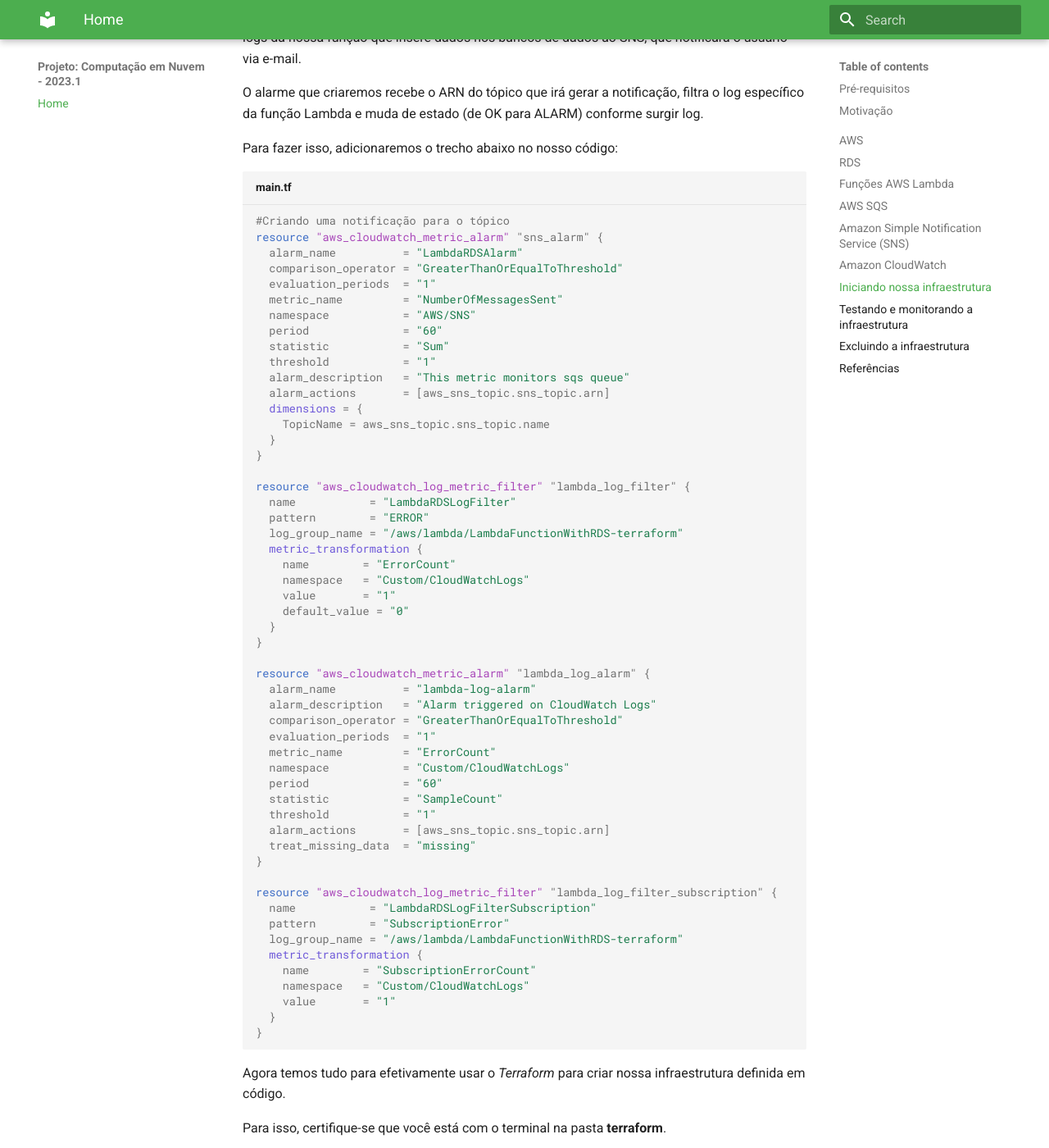
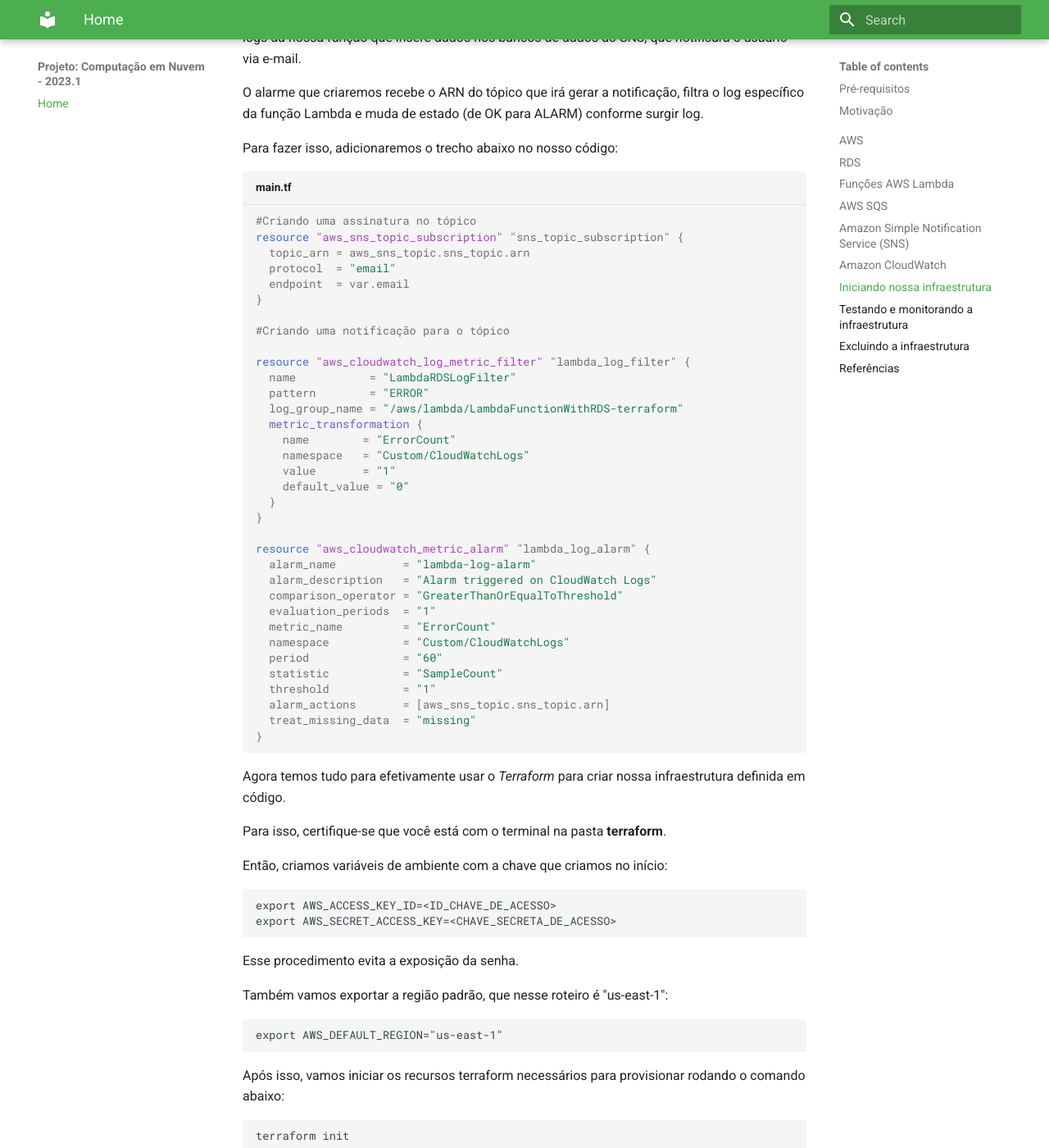
Before and after one commit to lorrancmlopes/CloudComputing, an MkDocs documentation site: the page built from docs-src/index.md, in a window 1280 px wide and 1400 px high, scrolled down 11839 px. Shown: the whole window at 82% size. Built offline with MkDocs 1.6.1 and Material for MkDocs 9.7.7, drawn with Linux system fonts in a browser that asks for light colours; emoji names are drawn with the system emoji font; some of the changed text lies outside the part shown.

Commit message:
corrige código duplicado no fim

````diff
--- a/docs-src/index.md
+++ b/docs-src/index.md
@@ -494,22 +494,14 @@
 Para fazer isso, adicionaremos o trecho abaixo no nosso código:
 
 ``` tf title="main.tf"
+#Criando uma assinatura no tópico
+resource "aws_sns_topic_subscription" "sns_topic_subscription" {
+  topic_arn = aws_sns_topic.sns_topic.arn
+  protocol  = "email"
+  endpoint  = var.email
+}
+
 #Criando uma notificação para o tópico
-resource "aws_cloudwatch_metric_alarm" "sns_alarm" {
-  alarm_name          = "LambdaRDSAlarm"
-  comparison_operator = "GreaterThanOrEqualToThreshold"
-  evaluation_periods  = "1"
-  metric_name         = "NumberOfMessagesSent"
-  namespace           = "AWS/SNS"
-  period              = "60"
-  statistic           = "Sum"
-  threshold           = "1"
-  alarm_description   = "This metric monitors sqs queue"
-  alarm_actions       = [aws_sns_topic.sns_topic.arn]
-  dimensions = {
-    TopicName = aws_sns_topic.sns_topic.name
-  }
-}
 
 resource "aws_cloudwatch_log_metric_filter" "lambda_log_filter" {
   name           = "LambdaRDSLogFilter"
@@ -535,17 +527,6 @@
   threshold           = "1"
   alarm_actions       = [aws_sns_topic.sns_topic.arn]
   treat_missing_data  = "missing"
-}
-
-resource "aws_cloudwatch_log_metric_filter" "lambda_log_filter_subscription" {
-  name           = "LambdaRDSLogFilterSubscription"
-  pattern        = "SubscriptionError"
-  log_group_name = "/aws/lambda/LambdaFunctionWithRDS-terraform"
-  metric_transformation {
-    name        = "SubscriptionErrorCount"
-    namespace   = "Custom/CloudWatchLogs"
-    value       = "1"
-  }
 }
 ```
 
@@ -581,7 +562,7 @@
 
 Por fim, realize deploy dos recursos na nuvem:
 ```
-terraform apply -var="<email_a_ser_notificado>" -auto-approve
+terraform apply -var="<email=seu_email@gmail.com>" -auto-approve
 ```
 
 Em torno de alguns minutos, se tudo der certo, sua infraestrutura estará criada.
````
Also changed, not shown: other parts of docs-src/index.md (+2 -2 lines), 1 other file.
